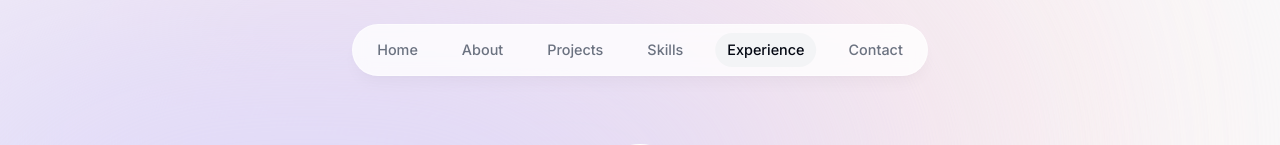
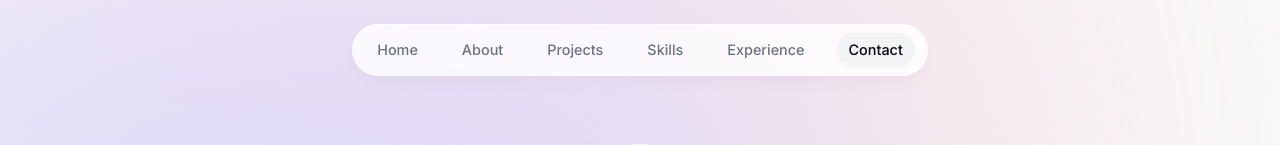
Before and after one commit to elianismedina/elianisdevportfolio, a Next.js app: page / in a window 1280 px wide. Shown: the top 145 px of the page. Built offline with nearby package versions, Linux system fonts and the light colour scheme; no server answers; grey boxes are pictures that could not be loaded.

Commit message:
finished experience

```diff
--- a/src/actions/sendEmail.ts
+++ b/src/actions/sendEmail.ts
@@ -27,7 +27,7 @@ export const sendEmail = async (formData: FormData) => {
   try {
     data = await resend.emails.send({
       from: "Contact Form <onboarding@resend.dev>",
-      to: "bytegrad@gmail.com",
+      to: "elianismedina05@outlook.com",
       subject: "Message from contact form",
       reply_to: senderEmail,
       react: React.createElement(ContactFormEmail, {
--- a/src/app/layout.tsx
+++ b/src/app/layout.tsx
@@ -5,6 +5,7 @@ import ActiveSectionContextProvider from '@/context/active-section-context'
 import ThemeContextProvider from '@/context/theme-context'
 import ThemeSwitch from '@/components/theme-switch'
 import Footer from '@/components/footer'
+import { Toaster } from 'react-hot-toast'
 
 const inter = Inter({ subsets: ['latin'] })
 
@@ -19,20 +20,24 @@ export default function RootLayout({
   children: React.ReactNode
 }) {
   return (
-    <html lang="en">
-      <body className={`${inter.className} bg-gray-50 text-gray-950 relative pt-28 sm:pt-36 dark:bg-gray-900 dark:text-gray-50 dark:text-opacity-90 dark:bg-[#946263]`}>
+    <html lang="en" className='!scroll-smooth'>
+      <body
+        className={`${inter.className} bg-gray-50 text-gray-950 relative pt-28 sm:pt-36 dark:bg-gray-900 dark:text-gray-50 dark:text-opacity-90`}
+      >
+        <div className="bg-[#fbe2e3] absolute top-[-6rem] -z-10 right-[11rem] h-[31.25rem] w-[31.25rem] rounded-full blur-[10rem] sm:w-[68.75rem] dark:bg-[#946263]"></div>
+        <div className="bg-[#dbd7fb] absolute top-[-1rem] -z-10 left-[-35rem] h-[31.25rem] w-[50rem] rounded-full blur-[10rem] sm:w-[68.75rem] md:left-[-33rem] lg:left-[-28rem] xl:left-[-15rem] 2xl:left-[-5rem] dark:bg-[#676394]"></div>
 
-        <div className='bg-[#fbe2e3] absolute top-[-6rem] -z-10 right-[11rem] h-[31.25rem] w-[31.25rem] rounded-full blur-[10rem] sm:w-[68.75rem]'></div>
-        <div className='bg-[#dbd7fb] absolute top-[-1rem] -z-10 left-[-35rem] h-[31.25rem] w-[50rem] rounded-full blur-[10rem] sm:w-[68.75rem] md:left-[-33rem] lg:left-[-28rem] xl:left-[-15rem] 2xl:left-[-5rem] dark:bg-[#676394]'></div>
         <ThemeContextProvider>
-        <ActiveSectionContextProvider>
-        <Header/>
-        {children}
-        <Footer/>
-        <ThemeSwitch/>
-        </ActiveSectionContextProvider>
+          <ActiveSectionContextProvider>
+            <Header />
+            {children}
+            <Footer />
+
+            <Toaster position="top-right" />
+            <ThemeSwitch />
+          </ActiveSectionContextProvider>
         </ThemeContextProvider>
       </body>
     </html>
-  )
+  );
 }
--- a/src/app/page.tsx
+++ b/src/app/page.tsx
@@ -4,6 +4,7 @@ import SectionDivider from '@/components/section-divider'
 import Projects from '@/components/projects'
 import Skills from '@/components/skills'
 import Experience from '@/components/experience'
+import Contact from '@/components/contact'
 
 export default function Home() {
   return (
@@ -14,7 +15,7 @@ export default function Home() {
       <Projects/>
       <Skills/>
       <Experience/>
-
+      <Contact/>
     </main>
   )
 }
--- a/src/components/contact.tsx
+++ b/src/components/contact.tsx
@@ -34,7 +34,7 @@ export default function Contact() {
       <p className="text-gray-700 -mt-6 dark:text-white/80">
         Please contact me directly at{" "}
         <a className="underline" href="mailto:example@gmail.com">
-          example@gmail.com
+          elianismedina05@outlook.com
         </a>{" "}
         or through this form.
       </p>
```
Also changed, not shown: src/components/experience.tsx (+9 -8 lines), 1 other file (tests, documents, lock files or other folders).
